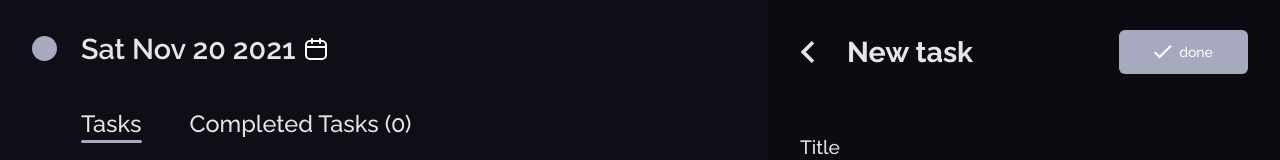
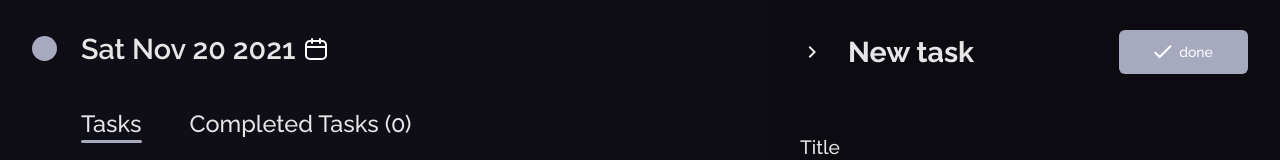
Before and after one commit to Adekxnle/checked, a React (Create React App) app: page / in a window 1280 px wide. Both pictures are taken after a click on the button "add new task". Shown: the top 160 px of the page. Built offline with nearby package versions, Linux system fonts and the light colour scheme.

Commit message:
working on completed function for task component

```diff
--- a/src/context/TaskContext.js
+++ b/src/context/TaskContext.js
@@ -10,14 +10,16 @@ function TaskContextProvider(props) {
       title:
         'wash them plates!wash them plates!wash them plates!wash them plates!wash them plates!',
       badge: '#7f5af0',
+      completed: false,
     },
     {
       id: uuidv4(),
       title:
         'feed the dogs!feed the dogs!feed the dogs!feed the dogs!feed the dogs!feed the dogs!feed the dogs!feed the dogs! feed the dogs!feed the dogs!feed the dogs!feed the dogs!feed the dogs!feed the dogs!feed the dogs!feed the dogs!',
       badge: '#ff8906',
+      completed: false,
     },
-    { id: uuidv4(), title: 'Read your books!', badge: '#2cb67d' },
+    { id: uuidv4(), title: 'Read your books!', badge: '#2cb67d', completed: false },
   ]);
 
   return <TaskContext.Provider value={{ tasks }}>{props.children}</TaskContext.Provider>;
--- a/src/views/NewTask/index.js
+++ b/src/views/NewTask/index.js
@@ -1,5 +1,4 @@
 import './style.css';
-import NavIcon from '../../assets/navigation-back.svg';
 import Checked from '../../assets/checked-white.svg';
 import { useContext } from 'react';
 import { ModalContext } from '../../context/ModalContext';
@@ -20,7 +19,18 @@ function NewTask() {
     <div className='new-task-page' style={{ display: isOpen ? 'block' : 'none' }}>
       <div className='new-task-header'>
         <div className='new-task-header-left'>
-          <img src={NavIcon} alt='navigation icon' onClick={toggleIsOpen} />
+          <svg
+            onClick={toggleIsOpen}
+            width='24'
+            height='24'
+            viewBox='0 0 24 24'
+            fill='none'
+            xmlns='http://www.w3.org/2000/svg'>
+            <path
+              d='M8.59009 16.59L13.1701 12L8.59009 7.41L10.0001 6L16.0001 12L10.0001 18L8.59009 16.59Z'
+              fill='#e6e6e6'
+            />
+          </svg>
           <h1>New task</h1>
         </div>
         <button className='btn-finished'>
--- a/src/views/NewTask/style.css
+++ b/src/views/NewTask/style.css
@@ -21,12 +21,12 @@
   align-self: center;
 }
 
-.new-task-header-left img {
+.new-task-header-left svg {
   cursor: pointer;
 }
 
 .new-task-header-left h1 {
-  margin-left: 2rem;
+  margin-left: 1.5rem;
   font-weight: bold;
 }
 
@@ -94,6 +94,7 @@ textarea[id='title']:focus {
   display: flex;
   gap: 1em;
   padding: 0;
+  flex-wrap: wrap;
 }
 
 .badge-input {
@@ -140,3 +141,9 @@ textarea[id='title']:focus {
     width: 100vw;
   }
 }
+
+@media screen and (max-width: 520px) {
+  .btn-finished {
+    display: none;
+  }
+}
--- a/src/views/Tasks/index.js
+++ b/src/views/Tasks/index.js
@@ -1,10 +1,15 @@
 import './style.css';
-import { useContext } from 'react';
+import { useContext, useState } from 'react';
 import { TaskContext } from '../../context/TaskContext';
 import NoTask from '../NoTask/index';
 
 function Tasks() {
+  const [checked, setChecked] = useState(false);
   const { tasks } = useContext(TaskContext);
+
+  const updateChecked = () => {
+    setChecked(!checked);
+  };
 
   return tasks.length ? (
     <div className='tasks-page'>
@@ -13,7 +18,7 @@ function Tasks() {
           return (
             <li className='task-container' key={task.id}>
               <span className='checkbox-input'>
-                <input type='checkbox' name='checked' id={task.id} />
+                <input type='checkbox' name='checked' id={task.id} onChange={updateChecked} />
                 <span className='checkbox-control'>
                   <svg
                     width='18'
@@ -33,7 +38,7 @@ function Tasks() {
               <label htmlFor={task.id}>
                 <div className='task'>
                   <div className='badge' style={{ background: task.badge }} />
-                  <p>{task.title}</p>
+                  <p style={{ textDecoration: checked ? 'line-through' : 'none' }}>{task.title}</p>
                 </div>
               </label>
             </li>
```
Also changed, not shown: src/assets/navigation-back.svg.
